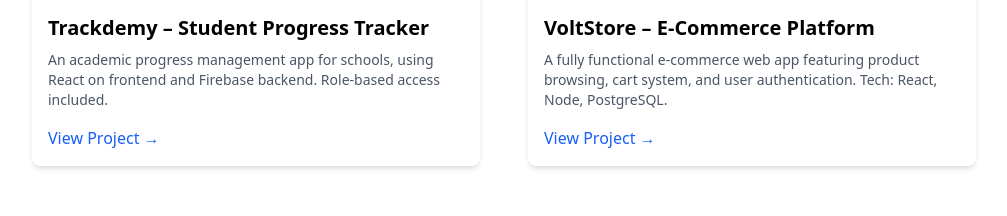
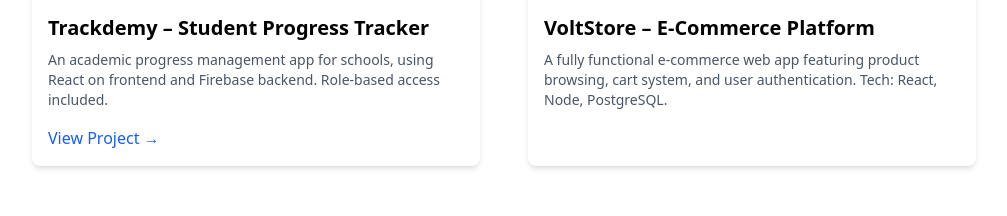
Before and after one commit to ujiroexotic/ujiroeruteya, a React (Vite) app: page / in a window 1280 px wide. Shown: the part 2206-2422 px from the top of the page, without its empty margins (168-1175 px from the left). Built offline with nearby package versions, Linux system fonts and the light colour scheme.

Commit message:
ujiroeruteya

```diff
--- a/src/components/Projects.jsx
+++ b/src/components/Projects.jsx
@@ -35,7 +35,7 @@
           img={VoltstoreImg}
           title="VoltStore – E-Commerce Platform"
           description="A fully functional e-commerce web app featuring product browsing, cart system, and user authentication. Tech: React, Node, PostgreSQL."
-          link="https://voltstore.netlify.app/"
+          /* link="https://voltstore.netlify.app/" */
         />
       </div>
     </div>
```
